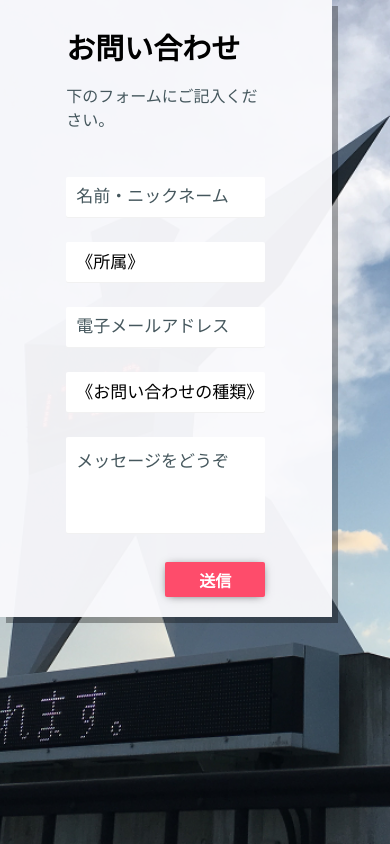
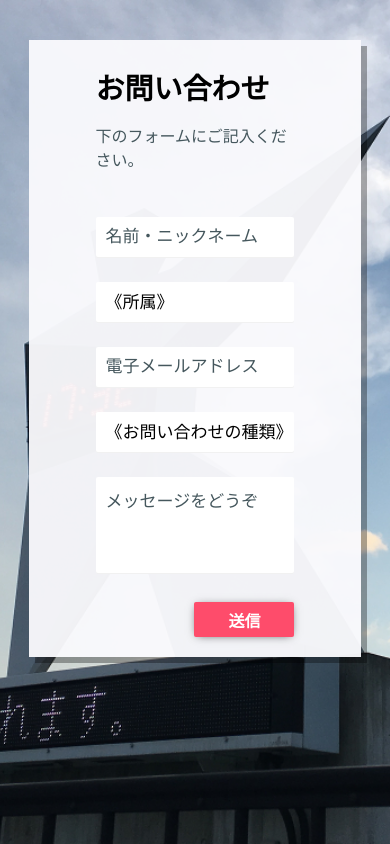
Before and after one commit to kure-kosen/kure_kosen_map, a Nuxt app in the folder kure_kosen_map/: page /contact in a window 390 px wide. Built offline with nearby package versions, Linux system fonts and the light colour scheme.

Commit message:
sp版contactフォームを中央揃え

```diff
--- a/kure_kosen_map/pages/contact.vue
+++ b/kure_kosen_map/pages/contact.vue
@@ -235,6 +235,7 @@ export default {
     position: static;
     width: 85vw;
     height: auto;
+    margin: 40px auto;
     box-shadow: 6px 6px 0px 0px rgba(0, 0, 0, 0.32);
   }
 
```
